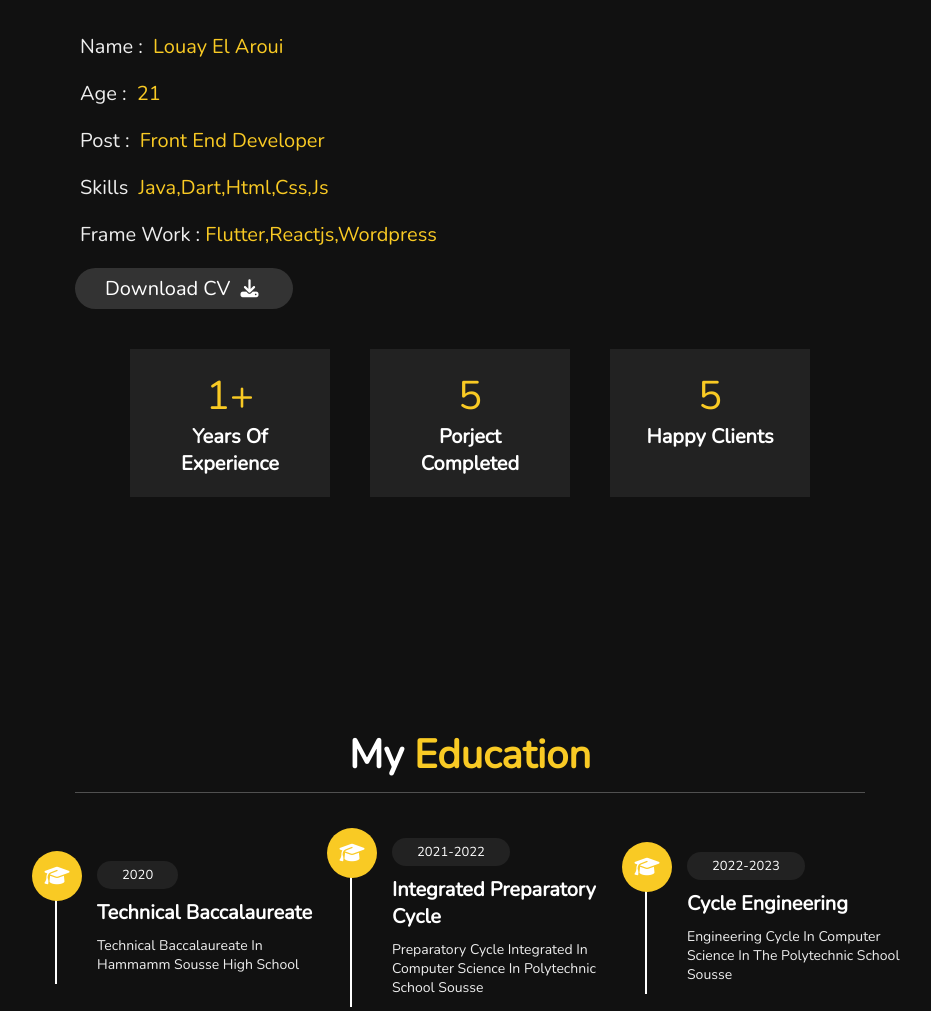
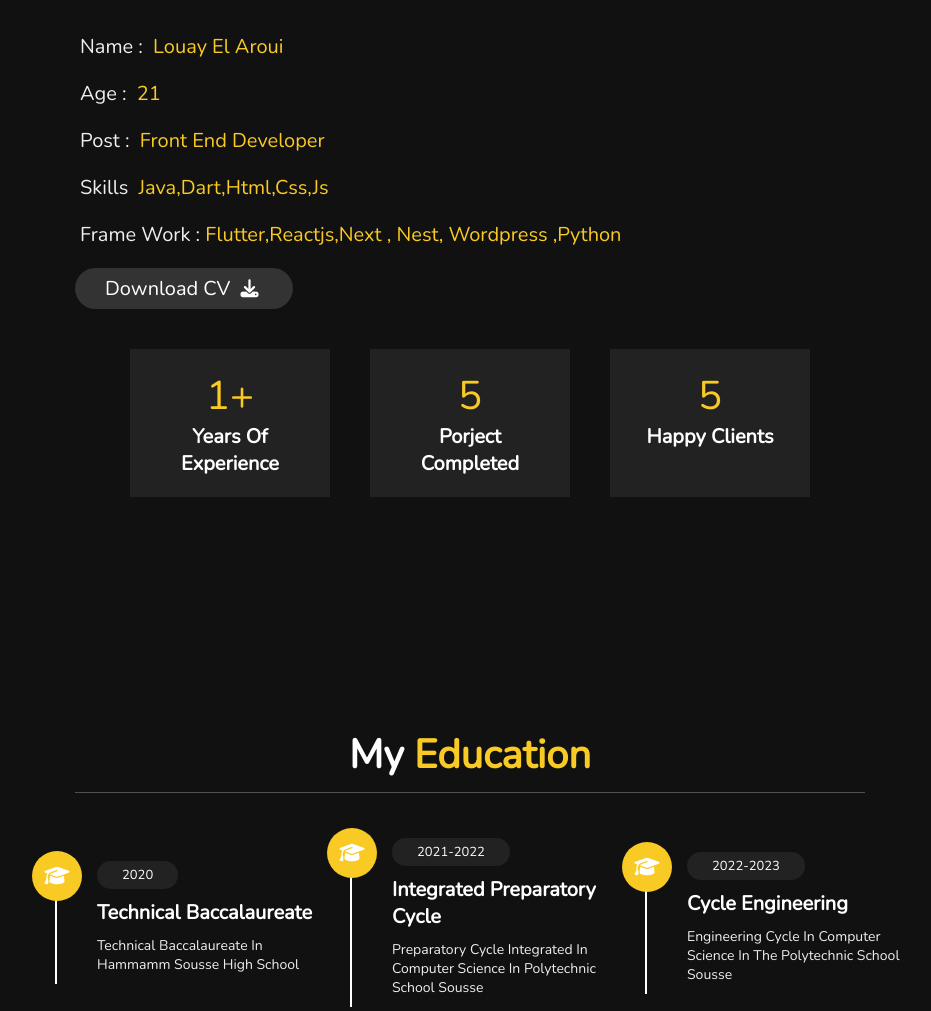
Before and after one commit to Louayelaroui/louay-elaroui.github.io, a plain HTML site: page index.html in a window 1280 px wide. Shown: the part 892-1903 px from the top of the page, without its empty margins (345-1276 px from the left). Drawn offline with nearby package versions, Linux system fonts and the light colour scheme; files whose address does not match are found by name.

Commit message:
Update index.html

```diff
--- a/index.html
+++ b/index.html
@@ -44,7 +44,7 @@
                 <h3> <span> age : </span> 21</h3>
                 <h3> <span> post : </span> front end developer </h3>
                 <h3> <span> Skills </span> java,Dart,Html,Css,Js</h3>
-                <h3> <span> Frame work :</span>Flutter,Reactjs,wordpress</h3>
+                <h3> <span> Frame work :</span>Flutter,Reactjs,Next , Nest, wordpress ,python </h3>
 
 
 
```
